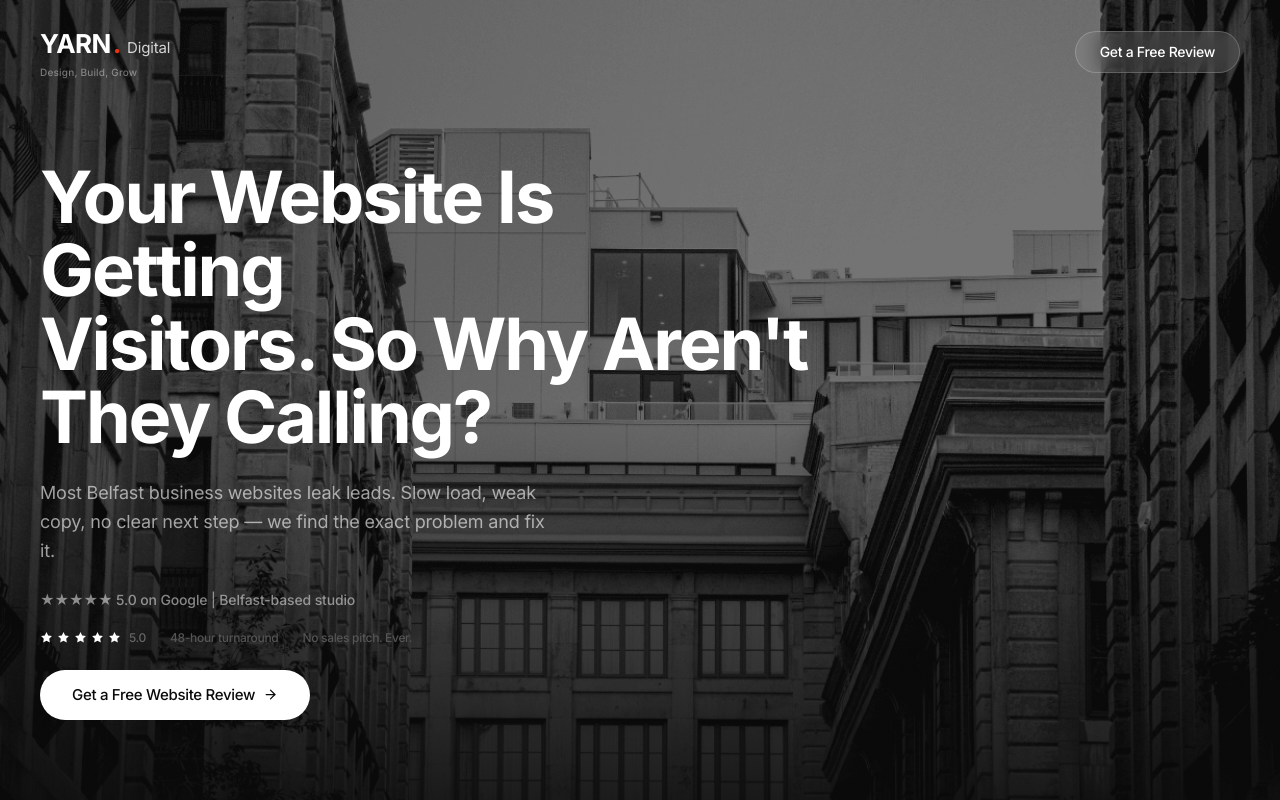
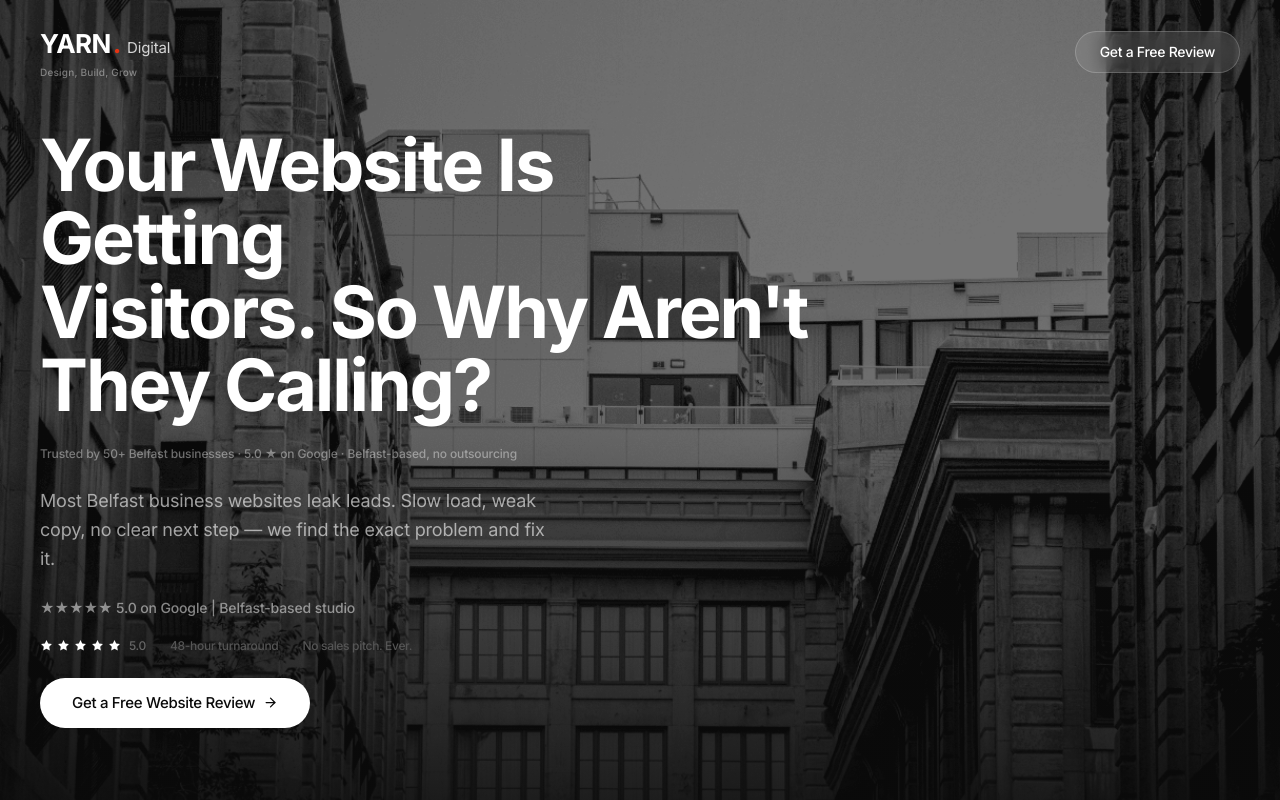
Before and after one commit to yarn-digital-org/yd-dashboard, a Next.js app: page /website-not-working in a window 1280 px wide. Shown: the top 800 px of the page. Built offline with nearby package versions, Linux system fonts and the light colour scheme; no server answers.

Commit message:
feat: add trust bar above fold on web-design-belfast and website-not-working
'Trusted by 50+ Belfast businesses · 5.0 ★ on Google · Belfast-based, no outsourcing'
Placed above the hero CTA on both pages, visible without scrolling.

```diff
--- a/src/app/web-design-belfast/page.tsx
+++ b/src/app/web-design-belfast/page.tsx
@@ -111,6 +111,11 @@ export default function WebDesignBelfastPage() {
               <h1 className="text-[2.75rem] sm:text-6xl lg:text-[4.5rem] font-medium text-white leading-[1.02] mb-6" style={{ letterSpacing: '-0.03em' }}>
                 Web Design Belfast<br />That Wins You Customers.
               </h1>
+
+              {/* Trust bar — above the fold */}
+              <p className="text-xs text-white/40 font-medium mb-6" style={{ letterSpacing: '-0.01em' }}>
+                Trusted by 50+ Belfast businesses&nbsp;·&nbsp;5.0 ★ on Google&nbsp;·&nbsp;Belfast-based, no outsourcing
+              </p>
 
               {/* Mobile-only CTA — above the fold */}
               <div className="lg:hidden mb-6">
--- a/src/app/website-not-working/page.tsx
+++ b/src/app/website-not-working/page.tsx
@@ -111,6 +111,11 @@ export default function WebsiteNotConvertingPage() {
               <h1 className="text-[2.75rem] sm:text-6xl lg:text-[4.5rem] font-medium text-white leading-[1.02] mb-6" style={{ letterSpacing: '-0.03em' }}>
                 Your Website Is Getting<br />Visitors. So Why Aren&apos;t<br />They Calling?
               </h1>
+
+              {/* Trust bar — above the fold */}
+              <p className="text-xs text-white/40 font-medium mb-6" style={{ letterSpacing: '-0.01em' }}>
+                Trusted by 50+ Belfast businesses&nbsp;·&nbsp;5.0 ★ on Google&nbsp;·&nbsp;Belfast-based, no outsourcing
+              </p>
 
               {/* Mobile-only CTA — above the fold */}
               <div className="lg:hidden mb-6">
```
